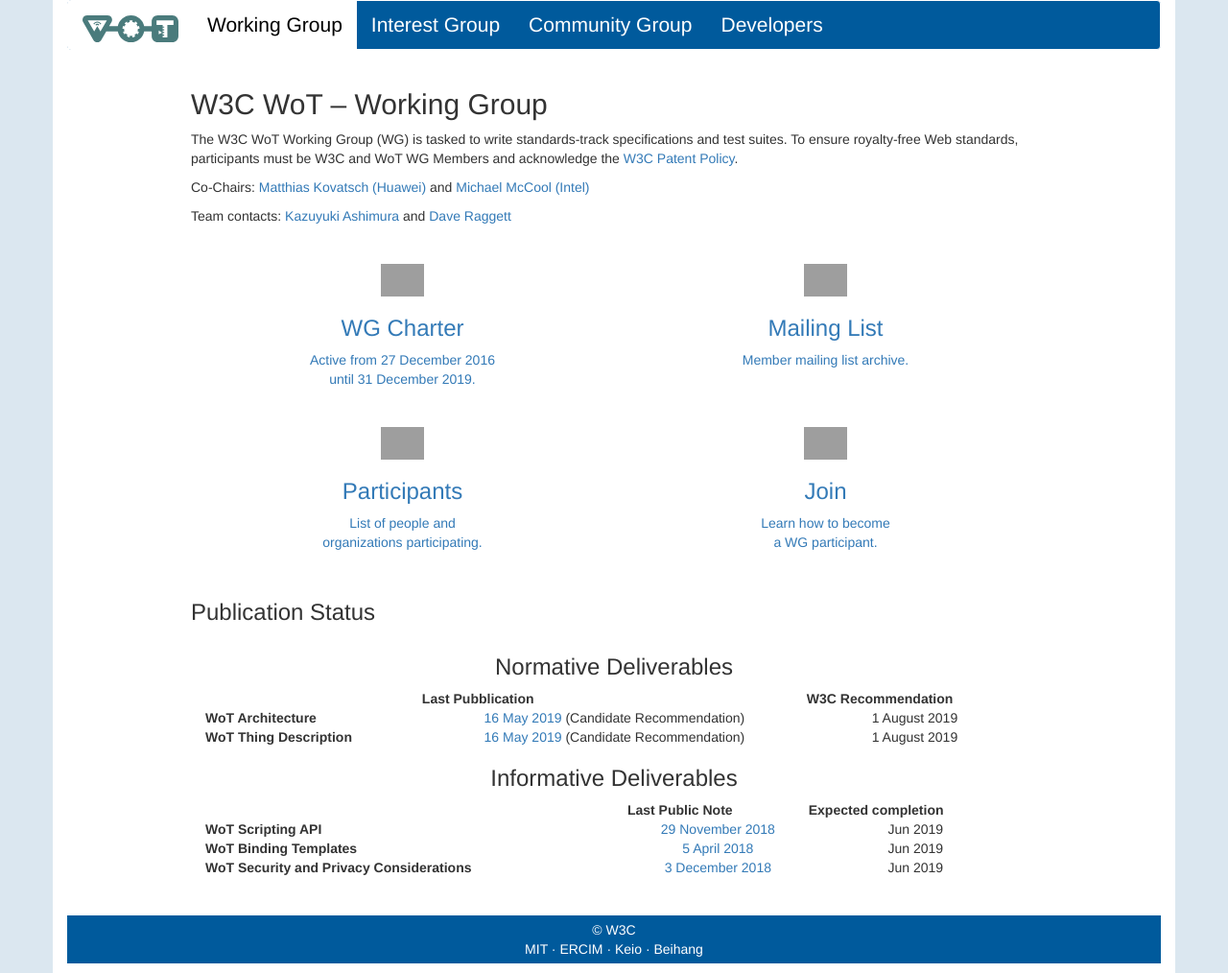
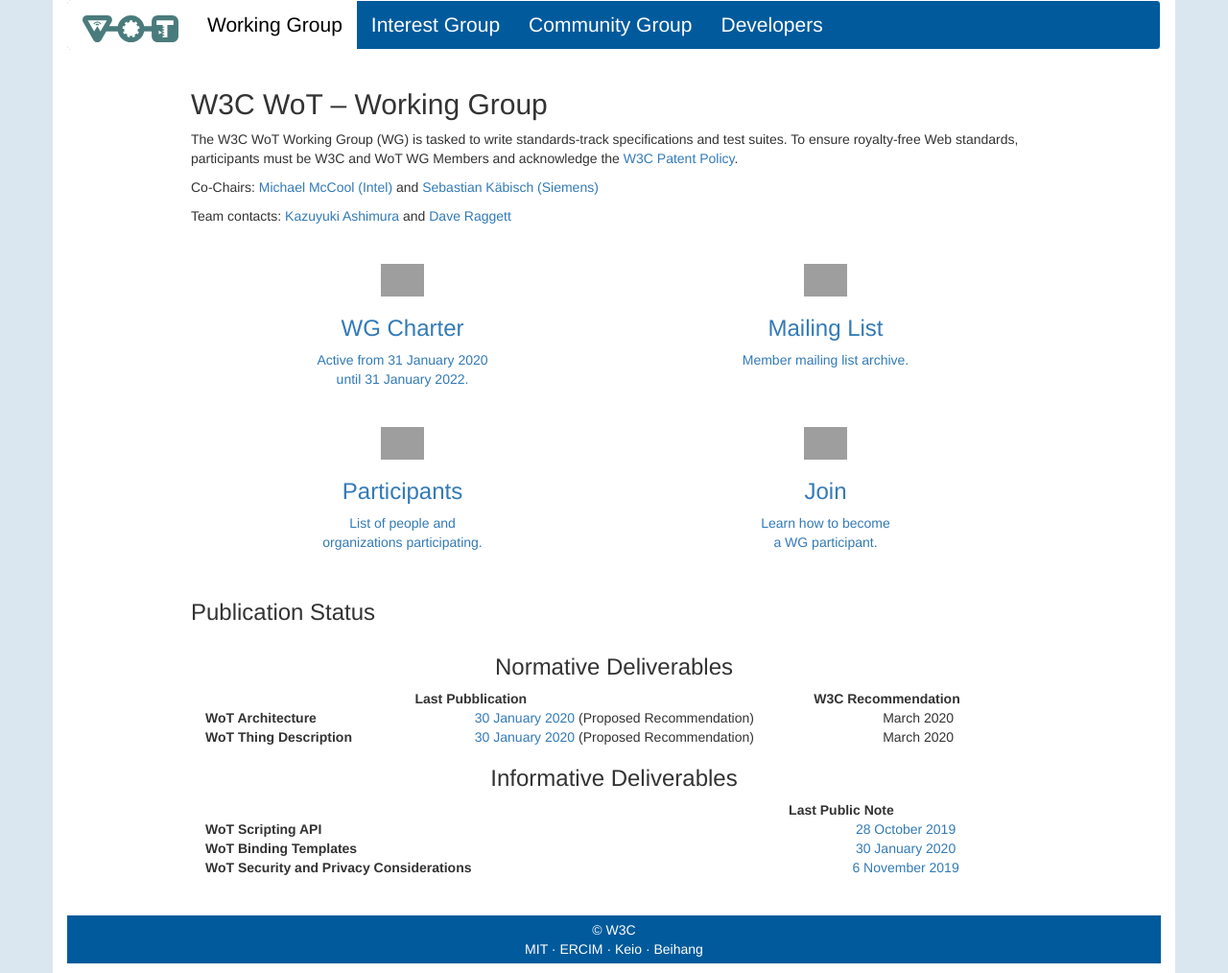
Before and after one commit to danielpeintner/wot-pages, a Jekyll site: the page built from wg/index.html, in a window 1280 px wide. Shown: the whole page at 96% size. Built offline with Jekyll 4.4.1, drawn with Linux system fonts in a browser that asks for light colours; nearby versions of some CDN libraries; grey boxes are pictures that could not be loaded.

Commit message:
feat: update wg page with recent pubblications and approved charter

```diff
--- a/wg/index.html
+++ b/wg/index.html
@@ -8,15 +8,15 @@
 	<p>
 		The W3C WoT Working Group (WG) is tasked to write standards-track specifications and test suites. To ensure royalty-free Web standards, participants must be W3C and WoT WG Members and acknowledge the <a href="https://www.w3.org/Consortium/Patent-Policy-20040205/">W3C Patent Policy</a>.
 	</p>
-	<p>Co-Chairs: <a href="#">Matthias Kovatsch (Huawei)</a> and <a href="#">Michael McCool (Intel)</a></p>
-	<p>Team contacts: <a href="#">Kazuyuki Ashimura</a> and <a href="#">Dave Raggett</a></p>
+	<p>Co-Chairs: <a href="mailto:michael.mccool@intel.com">Michael McCool (Intel)</a> and <a href="mailto:sebastian.kaebisch@siemens.com">Sebastian K&auml;bisch (Siemens)</a></p>
+	<p>Team contacts: <a href="https://www.w3.org/People/all#ashimura">Kazuyuki Ashimura</a> and <a href="https://www.w3.org/People/all#dsr">Dave Raggett</a></p>
 
 	<p>&nbsp;</p>
 
 	<div class="row center-block">
 		<div class="col-md-6 text-center">
 			<a href="/wot-pages/w3c/">
-				<a href="https://www.w3.org/2016/12/wot-wg-2016.html"><div class="icon"><img src="https://image.flaticon.com/icons/svg/149/149345.svg" alt="" width="45"></div><div class="description"><h3>WG Charter</h3><p>Active from 27 December 2016<br/>until 31 December 2019.</p></div></a>
+				<a href="https://www.w3.org/2020/01/wot-wg-charter.html"><div class="icon"><img src="https://image.flaticon.com/icons/svg/149/149345.svg" alt="" width="45"></div><div class="description"><h3>WG Charter</h3><p>Active from 31 January 2020<br/>until 31 January 2022.</p></div></a>
 			</a>
 		</div>
 		<div class="col-md-6 text-center">
@@ -36,7 +36,7 @@
 		</div>
 		<div class="col-md-6 text-center">
 			<a href="/wot-pages/w3c/">
-				<a href="https://www.w3.org/2004/01/pp-impl/75874/instructions"><div class="icon"><img src="https://image.flaticon.com/icons/svg/149/149387.svg" alt="" width="45"></div><div class="description"><h3>Join</h3><p>Learn how to become<br/>a WG participant.</p></div></a>
+				<a href="https://www.w3.org/2004/01/pp-impl/95969/instructions"><div class="icon"><img src="https://image.flaticon.com/icons/svg/149/149387.svg" alt="" width="45"></div><div class="description"><h3>Join</h3><p>Learn how to become<br/>a WG participant.</p></div></a>
 			</a>
 		</div>
 	</div>
@@ -57,13 +57,13 @@
 					<tbody>
 						<tr>
 							<th>WoT Architecture</th>
-							<td align="center"><a href="https://www.w3.org/TR/2019/CR-wot-architecture-20190516/">16 May 2019</a> (Candidate Recommendation)</td>
-							<td align="center">1 August 2019</td>
+							<td align="center"><a href="https://www.w3.org/TR/2020/PR-wot-architecture-20200130/">30 January 2020</a> (Proposed Recommendation)</td>
+							<td align="center">March 2020</td>
 						</tr>
 						<tr>
 							<th>WoT Thing Description</th>
-							<td align="center"><a href="https://www.w3.org/TR/2019/CR-wot-thing-description-20190516/">16 May 2019</a> (Candidate Recommendation)</td>
-							<td align="center"><a href="#"></a>1 August 2019</td>
+							<td align="center"><a href="https://www.w3.org/TR/2020/PR-wot-thing-description-20200130/">30 January 2020</a> (Proposed Recommendation)</td>
+							<td align="center">March 2020</td>
 						</tr>
 					</tbody>
 				</table>
@@ -74,23 +74,25 @@
 				<!-- <p></p> -->
 				<table style="width: 100%">
 					<thead>
-						<tr><th></th><th>Last Public Note</th><th>Expected completion</th></tr>
+						<tr><th></th><th>Last Public Note</th>
+						<!--<th>Expected completion</th>-->
+						</tr>
 					</thead>
 					<tbody>
 						<tr>
 							<th>WoT Scripting API</th>
-							<td align="center"><a href="https://www.w3.org/TR/2018/WD-wot-scripting-api-20181129/">29 November 2018</a></td>
-							<td align="center">Jun 2019</td>
+							<td align="center"><a href="https://www.w3.org/TR/2019/WD-wot-scripting-api-20191028/">28 October 2019</a></td>
+							<!-- <td align="center">Jun 2019</td>-->
 						</tr>
 						<tr>
 							<th>WoT Binding Templates</th>
-							<td align="center"><a href="https://www.w3.org/TR/2018/NOTE-wot-binding-templates-20180405/">5 April 2018</a></td>
-							<td align="center"><a href="#"></a>Jun 2019</td>
+							<td align="center"><a href="https://www.w3.org/TR/2020/NOTE-wot-binding-templates-20200130/">30 January 2020</a></td>
+							<!--<td align="center"><a href="#"></a>Jun 2019</td>-->
 						</tr>
 						<tr>
 							<th>WoT Security and Privacy Considerations</th>
-							<td align="center"><a href="https://www.w3.org/TR/2018/NOTE-wot-security-20181203/">3 December 2018</a></td>
-							<td align="center"><a href="#"></a>Jun 2019</td>
+							<td align="center"><a href="https://www.w3.org/TR/2019/NOTE-wot-security-20191106/">6 November 2019</a></td>
+							<!--<td align="center"><a href="#"></a>Jun 2019</td>-->
 						</tr>
 					</tbody>
 				</table>
```
